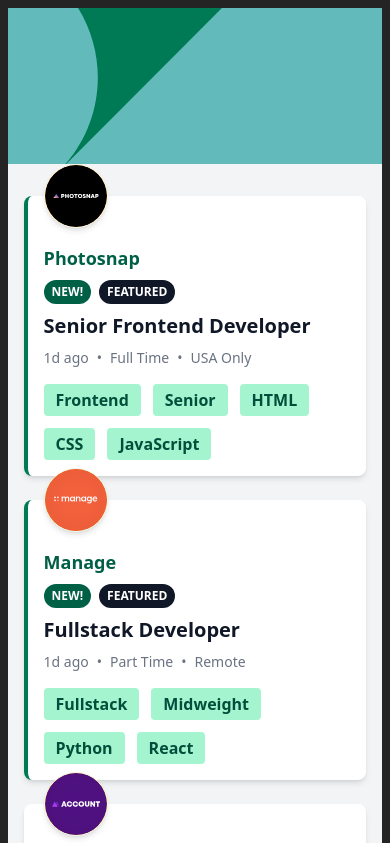
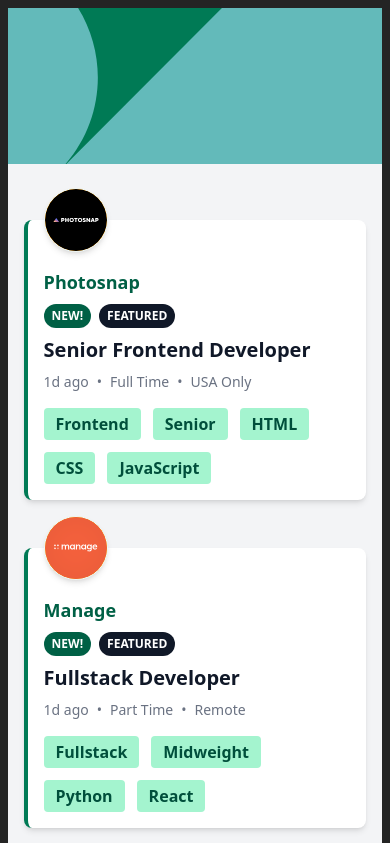
Before and after one commit to Titus-waititu/Job-Listing, a React (Vite) app: page / in a window 390 px wide. Shown: the top 843 px of the page. Built offline with nearby package versions, Linux system fonts and the light colour scheme.

Commit message:
Fix layout spacing in JobCard component for improved visual consistency

```diff
--- a/src/components/JobCard.tsx
+++ b/src/components/JobCard.tsx
@@ -15,10 +15,10 @@ const JobCard = ({ job, onTagClick }: JobCardProps) => {
 
   return (
     <div
-      className={`relative bg-white shadow-md rounded-lg p-4 flex flex-col gap-4 sm:gap-6 sm:flex-row sm:items-center border-l-4 ${
-        job.featured ? "border-emerald-700" : "border-transparent"
-      } transition-shadow duration-300`}
-    >
+  className={`relative bg-white shadow-md rounded-lg p-4 flex flex-col gap-4 sm:gap-6 sm:flex-row sm:items-center border-l-4 ${
+    job.featured ? "border-emerald-700" : "border-transparent"
+  } transition-shadow duration-300 mt-6 sm:mt-0`}
+>
       <img
         src={job.logo}
         alt={job.company}
```
